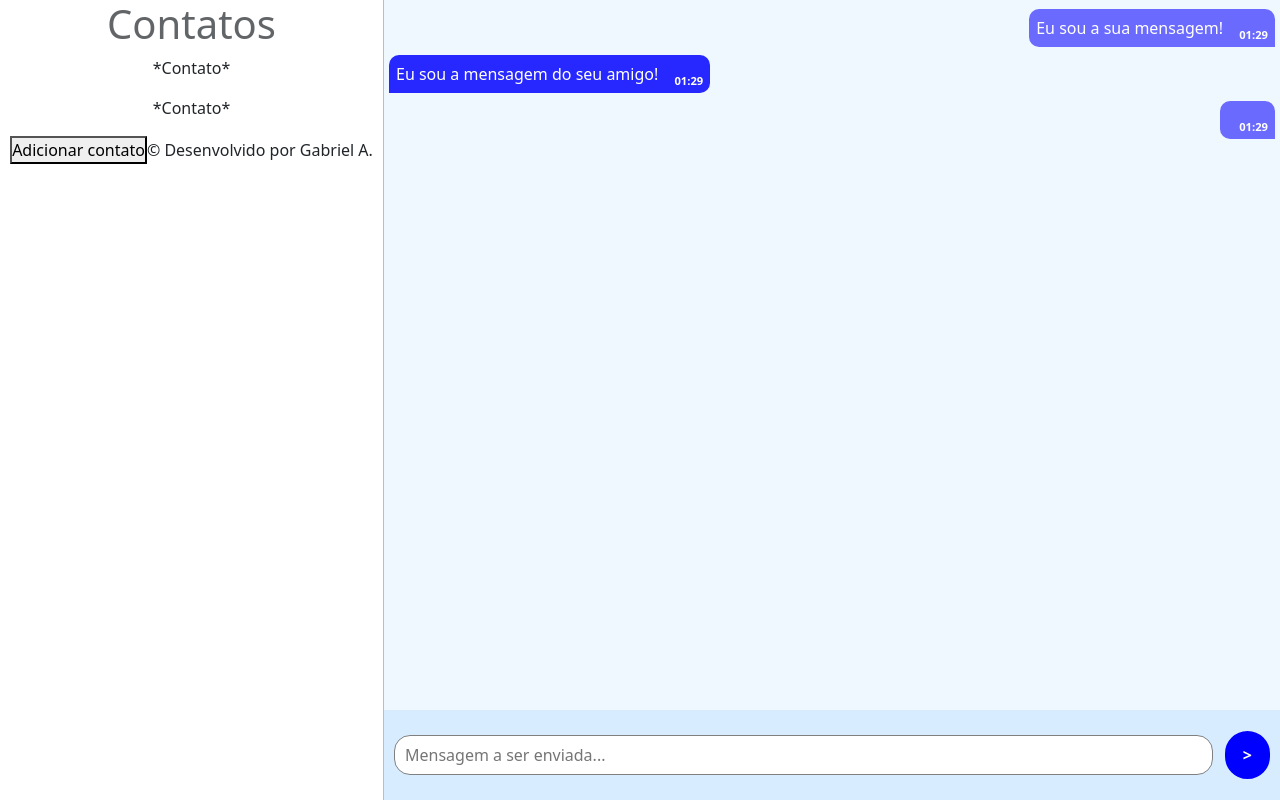
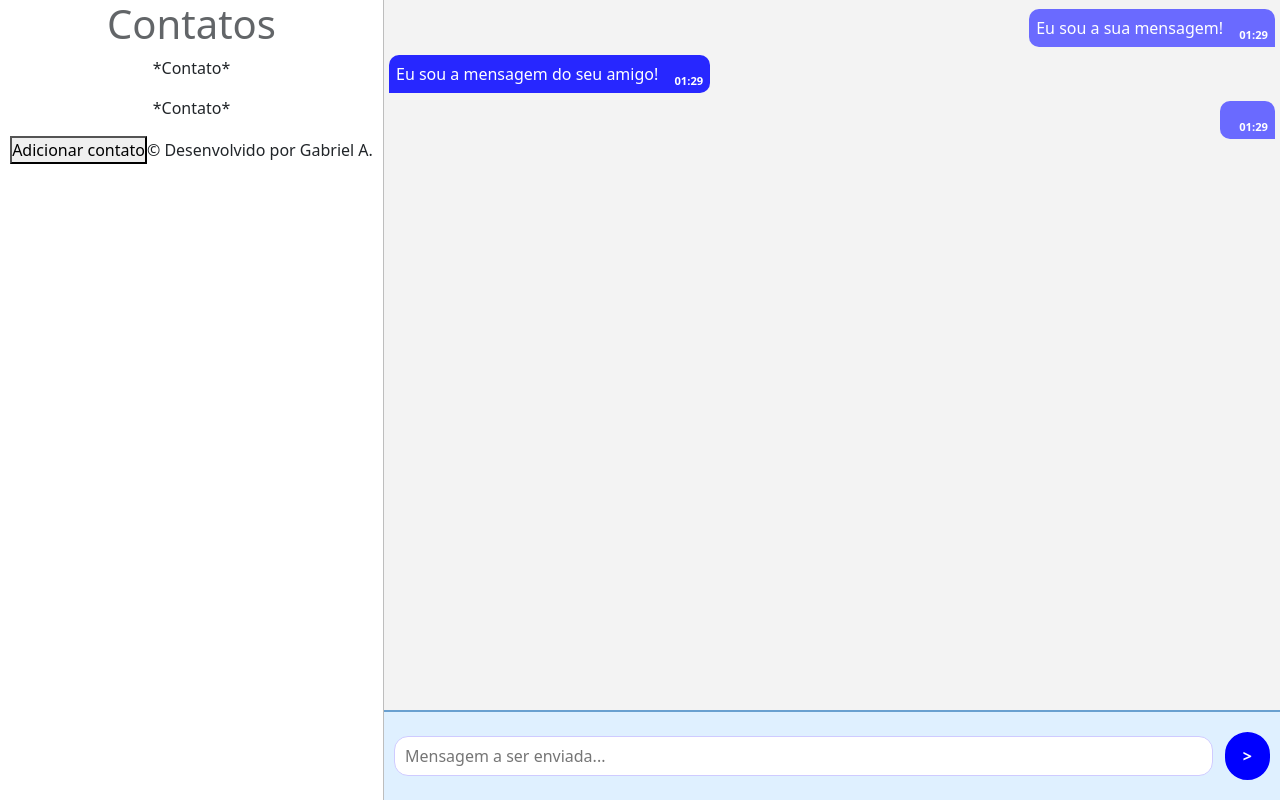
Before and after one commit to Scoorpioon/Tap-and-Send, a React (Create React App) app: page / in a window 1280 px wide. Built offline with nearby package versions, Linux system fonts and the light colour scheme.

Commit message:
Pequenas alterações de estilo
Alterado estilo da barra de envio... Adaptando para a estilização final

```diff
--- a/src/styles/messageContainer.css
+++ b/src/styles/messageContainer.css
@@ -5,9 +5,10 @@
     justify-content: center;
     align-items: center;
     height: 100%;
+    overflow-y: scroll;
     width: 70%;
 
-    background-color: aliceblue;
+    background-color: rgb(243, 243, 243);
 }
 
 .messages {
@@ -61,26 +62,28 @@
     justify-content: start;
 }
 
-
-
 .barraDeEnvio {
     display: flex;
     align-items: center;
     gap: 12px;
     width: 100%;
     height: 12%;
+    border-top: 2px solid rgb(105, 160, 208);;
+    /*  border-top-left-radius: 6px; */
+    /* border-top-right-radius: 6px; */
 
-    background-color: rgb(215, 236, 255);
+    background-color: rgb(223, 240, 255);
 }
 
 .barraDeEnvio input[type="text"] {
-    border-radius: 16px;
-    border: 1px solid gray;
+    border-radius: 14px;
+    border: 1px solid rgb(207, 203, 255);
     width: 92%;
     margin-left: 10px;
     padding: 10px;
     height: 40px;
     color: rgb(64, 64, 64);
+    outline: none;
 }
 
 .barraDeEnvio button {
```
